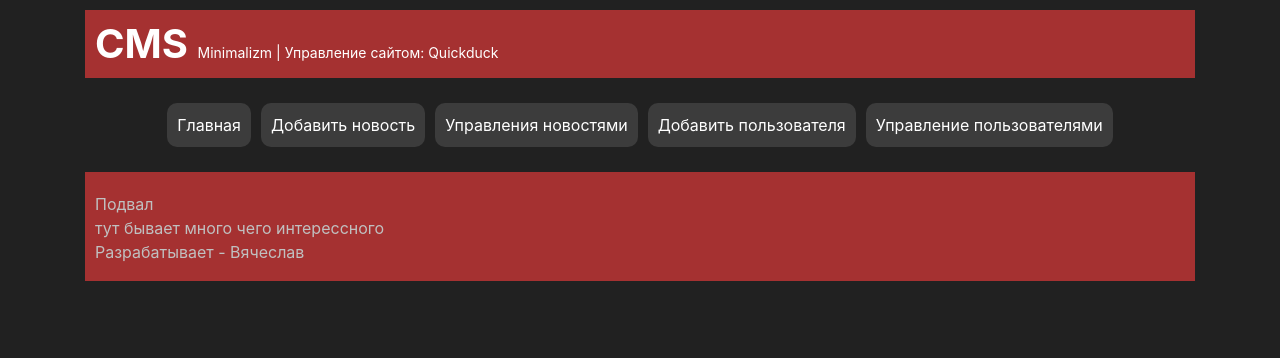
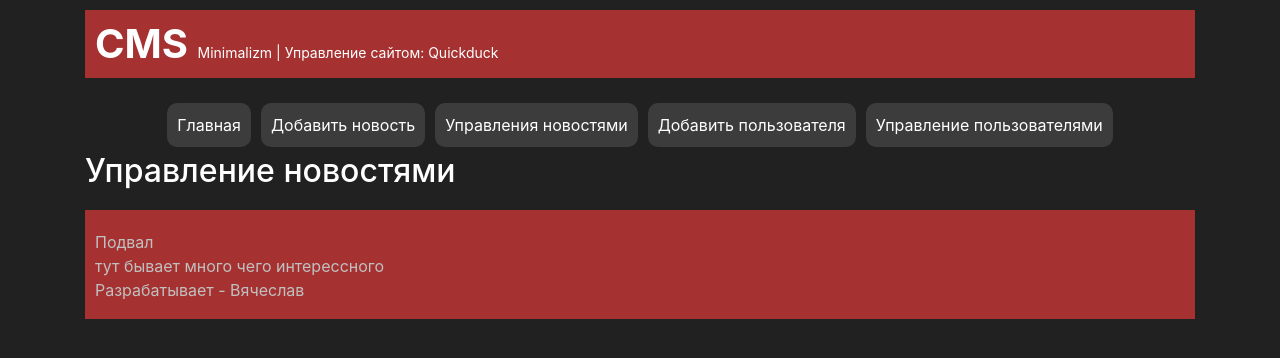
Before and after one commit to Viacheslav1998/cms-quickduck, a Vue app: page /news in a window 1280 px wide. Shown: the top 358 px of the page. Built offline with nearby package versions, Linux system fonts and the light colour scheme.

Commit message:
feat: News component

```diff
--- /dev/null
+++ b/src/pages/News.vue
@@ -0,0 +1,14 @@
+<script>
+import { defineComponent } from 'vue';
+
+export default defineComponent({
+  name: 'News',
+})
+
+</script>
+
+<template>
+  <div class="container">
+    <h2>Управление новостями</h2>
+  </div>
+</template>
--- a/src/router.js
+++ b/src/router.js
@@ -2,10 +2,12 @@
 import { createRouter, createWebHistory } from 'vue-router';
 import Home from './pages/Home.vue';
 import AddNews from './pages/AddNews.vue';
+import News from './pages/News.vue';
 
 const routes = [
   { path: '/', component: Home },
   { path: '/add', component: AddNews },
+  { path: '/news', component: News },
 ];
 
 const router = createRouter({
```
